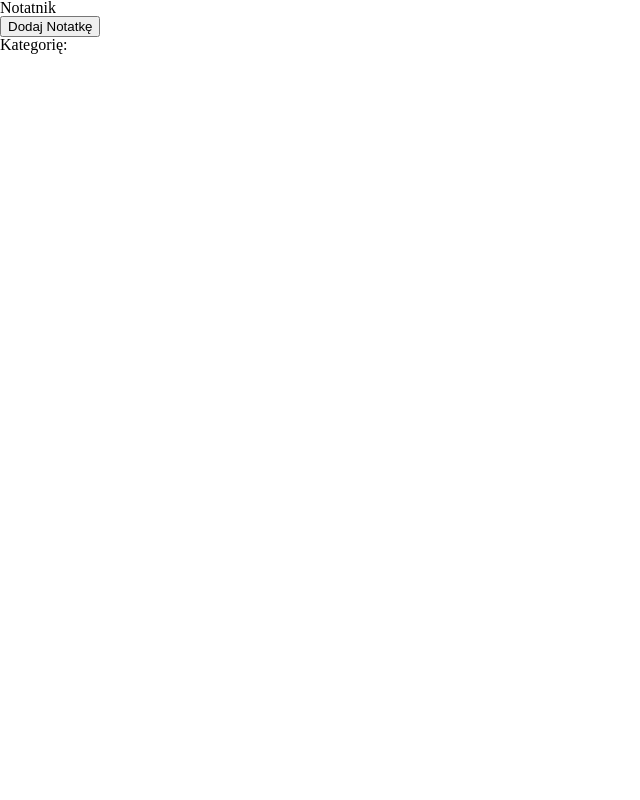
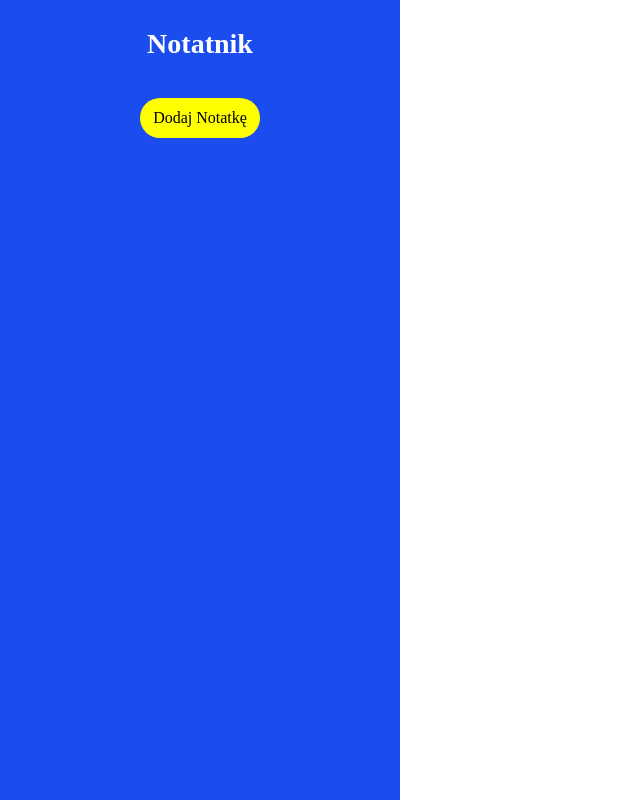
Before and after one commit to CodeVoyageer/Notatki, a React (Vite) app in the folder Notatnik-app/: page / in a window 1280 px wide. Shown: the whole page, without its empty margins (0-640 px from the left). Built offline with nearby package versions, Linux system fonts and the light colour scheme.

Commit message:
dodanie styli

```diff
--- /dev/null
+++ b/Notatnik-app/src/Scss/sidebar.scss
@@ -0,0 +1,24 @@
+.sidebar-section {
+  background-color: rgb(27, 76, 237);
+  width: 400px;
+  height: 100vh;
+}
+.sidebar-heading {
+  color: white;
+  font-weight: 600;
+  font-size: 28px;
+  padding: 30px 0 0 0;
+  display: flex;
+  justify-content: center;
+}
+
+.sidebar-add-button {
+  all: unset;
+  width: 120px;
+  height: 40px;
+  background-color: yellow;
+  border-radius: 30px;
+  text-align: center;
+  margin-left: 140px;
+  margin-top: 40px;
+}
--- a/Notatnik-app/src/components/Sidebar.tsx
+++ b/Notatnik-app/src/components/Sidebar.tsx
@@ -1,14 +1,12 @@
 import React from "react";
-
+import "../Scss/sidebar.scss";
 const Sidebar: React.FC = () => {
   return (
     <>
       <section className="sidebar-section">
         <h1 className="sidebar-heading">Notatnik</h1>
         <button className="sidebar-add-button"> Dodaj Notatkę</button>
-        <div className="sidebar-categories-block">
-          <h1 className="sidebar-categories-heading">Kategorię:</h1>
-        </div>
+        <div className="sidebar-categories-block"></div>
       </section>
     </>
   );
```
